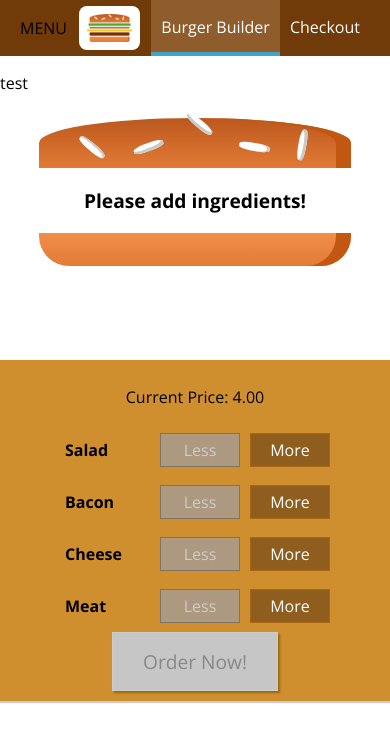
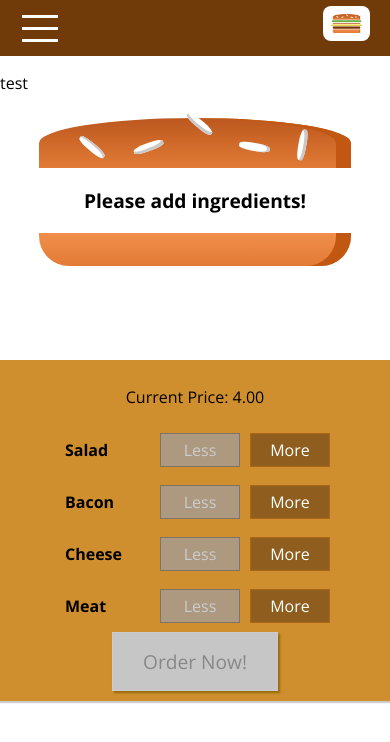
Before and after one commit to damianwojcik/react-burger-app, a React (Create React App) app: page / in a window 390 px wide. Shown: the top 742 px of the page. Built offline with nearby package versions, Linux system fonts and the light colour scheme.

Commit message:
Hamburger toggle

```diff
--- a/src/components/Layout/Layout.js
+++ b/src/components/Layout/Layout.js
@@ -1,14 +1,36 @@
-import React from 'react';
+import React, { Component } from 'react';
 import classes from './Layout.module.css';
 import Toolbar from '../Navigation/Toolbar/Toolbar';
+import SideDrawer from '../Navigation/SideDrawer/SideDrawer';
 
-const Layout = ( props ) => (
-    <>
-        <Toolbar />
-        <main className={classes.Content}>
-            {props.children}
-        </main>
-    </>
-);
+class Layout extends Component {
+    state = {
+        showSideDrawer: false
+    }
+    sideDrawerClosedHandler = () => {
+        this.setState({ showSideDrawer: false });
+    }
+    sideDrawerToggleHandler = () => {
+        this.setState(( prevState ) => {
+            return { showSideDrawer: !prevState.showSideDrawer };
+        });
+    }
+    render () {
+        return (
+            <>
+                <Toolbar
+                    menuHandler={this.sideDrawerToggleHandler}
+                />
+                <SideDrawer
+                    open={this.state.showSideDrawer}
+                    closed={this.sideDrawerClosedHandler}
+                />
+                <main className={classes.Content}>
+                    {this.props.children}
+                </main>
+            </>
+        )
+    }
+}
 
 export default Layout;
--- a/src/components/Navigation/NavigationItems/NavigationItem/NavigationItem.module.css
+++ b/src/components/Navigation/NavigationItems/NavigationItem/NavigationItem.module.css
@@ -1,18 +1,35 @@
+.NavigationItem {
+    margin: 10px 0;
+    box-sizing: border-box;
+    display: block;
+    width: 100%;
+}
+.NavigationItem a {
+    color: #8f5c2c;
+    text-decoration: none;
+    width: 100%;
+    box-sizing: border-box;
+    display: block;
+}
+.NavigationItem a:hover,
+.NavigationItem a:active,
+.NavigationItem a.active {
+    color: #40a4c8;
+}
+
+@media (min-width: 500px) {
     .NavigationItem {
         margin: 0;
-    box-sizing: border-box;
         display: flex;
         height: 100%;
         align-items: center;
+        width: auto;
     }
     .NavigationItem a {
         color: white;
-    text-decoration: none;
         height: 100%;
         padding: 16px 10px;
         border-bottom: 4px solid transparent;
-    box-sizing: border-box;
-    display: block;
     }
     .NavigationItem a:hover,
     .NavigationItem a:active,
@@ -21,3 +38,4 @@
         border-bottom: 4px solid #40a4c8;
         color: white;
     }
+}
--- a/src/components/Navigation/NavigationItems/NavigationItems.module.css
+++ b/src/components/Navigation/NavigationItems/NavigationItems.module.css
@@ -5,4 +5,11 @@
     display: flex;
     align-items: center;
     height: 100%;
+    flex-flow: column;
 }
+
+@media (min-width: 500px) {
+    .NavigationItems {
+        flex-flow: row;
+    }
+}
--- /dev/null
+++ b/src/components/Navigation/SideDrawer/Menu/Menu.js
@@ -0,0 +1,17 @@
+import React from 'react';
+import classes from './Menu.module.css';
+
+const Menu = (props) => {
+    return (
+        <div
+            className={classes.Menu}
+            onClick={props.clicked}
+        >
+            <div></div>
+            <div></div>
+            <div></div>
+        </div>
+    );
+};
+
+export default Menu;
--- /dev/null
+++ b/src/components/Navigation/SideDrawer/Menu/Menu.module.css
@@ -0,0 +1,23 @@
+.Menu {
+    width: 40px;
+    height: 100%;
+    display: flex;
+    flex-flow: column;
+    justify-content: space-around;
+    align-items: center;
+    padding: 10px 0;
+    box-sizing: border-box;
+    cursor: pointer;
+}
+
+.Menu div {
+    width: 90%;
+    height: 3px;
+    background-color: white;
+}
+
+@media (min-width: 500px) {
+    .Menu {
+        display: none;
+    }
+}
--- /dev/null
+++ b/src/components/Navigation/SideDrawer/SideDrawer.js
@@ -0,0 +1,27 @@
+import React from 'react';
+import Logo from '../../Logo/Logo';
+import NavigationItems from '../NavigationItems/NavigationItems';
+import classes from './SideDrawer.module.css';
+import Backdrop from '../../UI/Backdrop/Backdrop';
+
+const SideDrawer = props => {
+    let attachedClasses = [classes.SideDrawer, classes.Close];
+    if (props.open) {
+        attachedClasses = [classes.SideDrawer, classes.Open];
+    }
+    return (
+        <>
+            <Backdrop show={props.open} clicked={props.closed} />
+            <div className={attachedClasses.join(' ')}>
+                <div className={classes.Logo}>
+                    <Logo />
+                </div>
+                <nav>
+                    <NavigationItems />
+                </nav>
+            </div>
+        </>
+    );
+};
+
+export default SideDrawer;
--- /dev/null
+++ b/src/components/Navigation/SideDrawer/SideDrawer.module.css
@@ -0,0 +1,28 @@
+.SideDrawer {
+    position: fixed;
+    width: 280px;
+    max-width: 70%;
+    height: 100%;
+    left: 0;
+    top: 0;
+    z-index: 200;
+    background-color: white;
+    padding: 32px 16px;
+    box-sizing: border-box;
+    transition: transform 0.3s ease-out;
+}
+@media (min-width: 500px) {
+    .SideDrawer {
+        display: none;
+    }
+}
+.Open {
+    transform: translateX(0);
+}
+.Close {
+    transform: translateX(-100%);
+}
+.Logo {
+    height: 11%;
+    margin-bottom: 32px;
+}
--- a/src/components/Navigation/Toolbar/Toolbar.js
+++ b/src/components/Navigation/Toolbar/Toolbar.js
@@ -2,12 +2,15 @@ import React from 'react';
 import classes from './Toolbar.module.css';
 import Logo from '../../Logo/Logo';
 import NavigationItems from '../NavigationItems/NavigationItems';
+import Menu from '../SideDrawer/Menu/Menu';
 
 const Toolbar = ( props ) => (
     <header className={classes.Toolbar}>
-        <div>MENU</div>
-        <Logo />
-        <nav>
+        <Menu clicked={props.menuHandler} />
+        <div className={classes.Logo}>
+            <Logo />
+        </div>
+        <nav className={classes.DesktopOnly}>
             <NavigationItems />
         </nav>
     </header>
--- a/src/components/Navigation/Toolbar/Toolbar.module.css
+++ b/src/components/Navigation/Toolbar/Toolbar.module.css
@@ -15,3 +15,11 @@
 .Toolbar nav {
     height: 100%;
 }
+.Logo {
+    height: 80%;
+}
+@media (max-width: 499px) {
+    .DesktopOnly {
+        display: none;
+    }
+}
```
Lines whose indentation alone changed are shown as unchanged.
